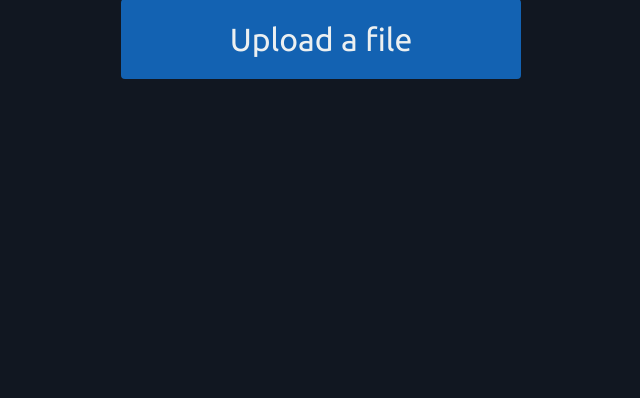
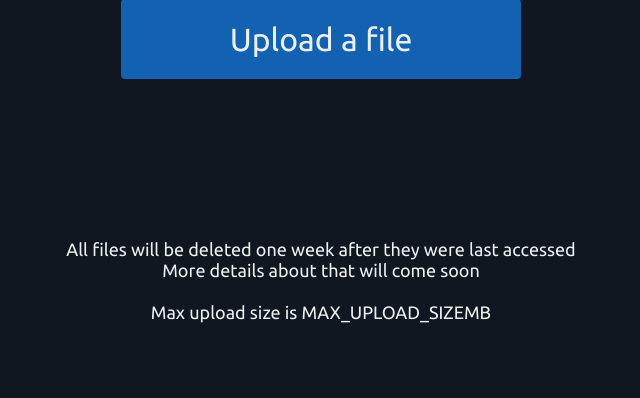
Before and after one commit to Rominou34/storageDesu, a PHP site: page / in a window 1280 px wide. Shown: the part 196-594 px from the top of the page, without its empty margins (319-959 px from the left). Run offline with PHP 8.4, Linux system fonts and the light colour scheme; a stand-in replaces the project's code that opens the database connection; some libraries are stand-ins or nearby versions.

Commit message:
Add clean and random name, update README
* Added clean(), cleaning the name of the uploaded file
* Added option to randomly generate a name
* Added option to configure max upload size
* Create main.php
* Add installation tutorial in README.md

```diff
--- a/form.html
+++ /dev/null
@@ -1,6 +0,0 @@
-<form method="post" action="" name="form" id="form" enctype="multipart/form-data">
-  <div id="upload-button">
-    <p id="uploadText">Upload a file</p>
-    <input type="file" id="file" name="file">
-  </div>
-</form>
--- a/index.php
+++ b/index.php
@@ -58,17 +58,48 @@ function uriToArray($base_url) {
 }
 
 /*
+* Cleans the string so we don't have problems with the database or the URLs
+*/
+function clean($string) {
+   $string = str_replace(' ', '_', $string); // Replaces all spaces with hyphens.
+   return preg_replace('/[^A-Za-z0-9\-]/', '', $string); // Removes special chars.
+}
+
+/*
+* Generates a random name for the file
+*/
+function randomName() {
+	$characters = '0123456789abcdefghijklmnopqrstuvwxyzABCDEFGHIJKLMNOPQRSTUVWXYZ';
+  $charactersLength = strlen($characters);
+  $randomString = '';
+  for ($i = 0; $i < 8; $i++) {
+      $randomString .= $characters[rand(0, $charactersLength - 1)];
+  }
+  return $randomString;
+}
+
+/*
 * File upload
 */
 if($_SERVER['REQUEST_METHOD'] == 'POST') {
 	include('head.php');
 	// We check that a file was sent
 	if(!empty($_FILES['file']['name'])) {
-			 // Verifie si l'image est valide
+		if($_FILES['file']['size'] > 1000000*MAX_UPLOAD_SIZE) {
+			die('Maximul file size is '.MAX_UPLOAD_SIZE.' MB');
+		}
+		// We clean the name of the file
 		$target_dir = UPLOAD_DIR;
-		$target_file = $target_dir . basename($_FILES["file"]["name"]);
-		$file_name = basename($_FILES["file"]["name"]);
-		$ext = pathinfo($target_file,PATHINFO_EXTENSION);
+		$ext = pathinfo(basename($_FILES["file"]["name"]),PATHINFO_EXTENSION);
+		// IF we want a random name we generate it, else we clean the original name of the file
+		if(GENERATE_RANDOM_NAME) {
+			$file_name = randomName();
+		} else {
+			$file_name = clean(basename($_FILES["file"]["name"], ".".$ext));
+		}
+		$file_upload_name = $file_name.".".$ext;
+		$target_file = $target_dir.$file_name.".".$ext;
+
     $check = false;
     switch(FILTER_FILES) {
       case 'allow':
@@ -101,12 +132,12 @@ if($_SERVER['REQUEST_METHOD'] == 'POST') {
 
 			$sql = "INSERT INTO uploads ( name, last_accessed ) VALUES ( :name, :upload_time )";
       $values = array(
-        "name" => $file_name,
+        "name" => $file_upload_name,
         "upload_time" => $date
       );
       $req = $bdd->queryEvent($sql, $values);
 			if($req) {
-				$file_url = WEBSITE_URL.$file_name;
+				$file_url = WEBSITE_URL.$file_upload_name;
 				?>
 				<h2>File uploaded</h2>
 				<a href="<?php echo($file_url)?>"><?php echo($file_url)?></a>
@@ -124,15 +155,13 @@ if($_SERVER['REQUEST_METHOD'] == 'POST') {
 		// '/'
 		switch(count($route)) {
 			case 0:
-				include('head.php');
-		    include('form.html');
+				include('main.php');
 				break;
 			// '/*'
 			case 1:
 				// '/index.php'
 				if($route[0] == 'index.php') {
-					include('head.php');
-					include('form.html');
+					include('main.php');
 				} else {
 					$file_url = UPLOAD_DIR.$route[0];
 					$sql = "SELECT * FROM uploads WHERE name = :name";
@@ -170,13 +199,3 @@ if($_SERVER['REQUEST_METHOD'] == 'POST') {
 		}
   }
 ?>
-	<script>
-	  document.getElementById("file").onchange = function() {
-		  document.getElementById("uploadText").innerHTML = "Uploading...";
-	    var button = document.getElementById("upload-button");
-	    button.className = " loading";
-	    document.getElementById("form").submit();
-	  };
-	</script>
-	</body>
-</html>
--- /dev/null
+++ b/main.php
@@ -0,0 +1,37 @@
+<!DOCTYPE html>
+<html>
+  <head>
+    <title>Page title</title>
+    <meta charset="UTF-8">
+    <meta name="viewport" content="width=device-width, initial-scale=1.0">
+    <link rel="stylesheet" type="text/css" href="style.css">
+		<script async="" src="https://www.google-analytics.com/analytics.js"></script>
+    <!-- DELETE THIS ANALYTIC LINK BEFORE USING IT ON YOUR WEBSITE !-->
+    <link href="https://fonts.googleapis.com/css?family=Ubuntu" rel="stylesheet">
+    <!-- !-->
+	</head>
+	<body>
+		<a href="<?php echo(WEBSITE_URL)?>">
+      <h1>storage<i>~Desu~</i></h1>
+    </a>
+    <form method="post" action="" name="form" id="form" enctype="multipart/form-data">
+      <div id="upload-button">
+        <p id="uploadText">Upload a file</p>
+        <input type="file" id="file" name="file">
+      </div>
+    </form>
+    <p style="text-align: center">
+      All files will be deleted one week after they were last accessed</br>
+      More details about that will come soon<br/><br/>
+      Max upload size is <?php echo(MAX_UPLOAD_SIZE); ?>MB
+    </p>
+    <script>
+      document.getElementById("file").onchange = function() {
+        document.getElementById("uploadText").innerHTML = "Uploading...";
+        var button = document.getElementById("upload-button");
+        button.className = " loading";
+        document.getElementById("form").submit();
+      };
+    </script>
+  </body>
+</html>
--- a/style.css
+++ b/style.css
@@ -39,7 +39,7 @@ h1 {
 form {
   width: 80%;
   max-width: 800px;
-  min-height: 400px;
+  min-height: 240px;
   /*background-color: #1f293a;
   border: 1px solid #384966;
   border-radius: 8px;*/
```
Also changed, not shown: database.sql (added, +8 -0 lines), README.md, 2 other files.
